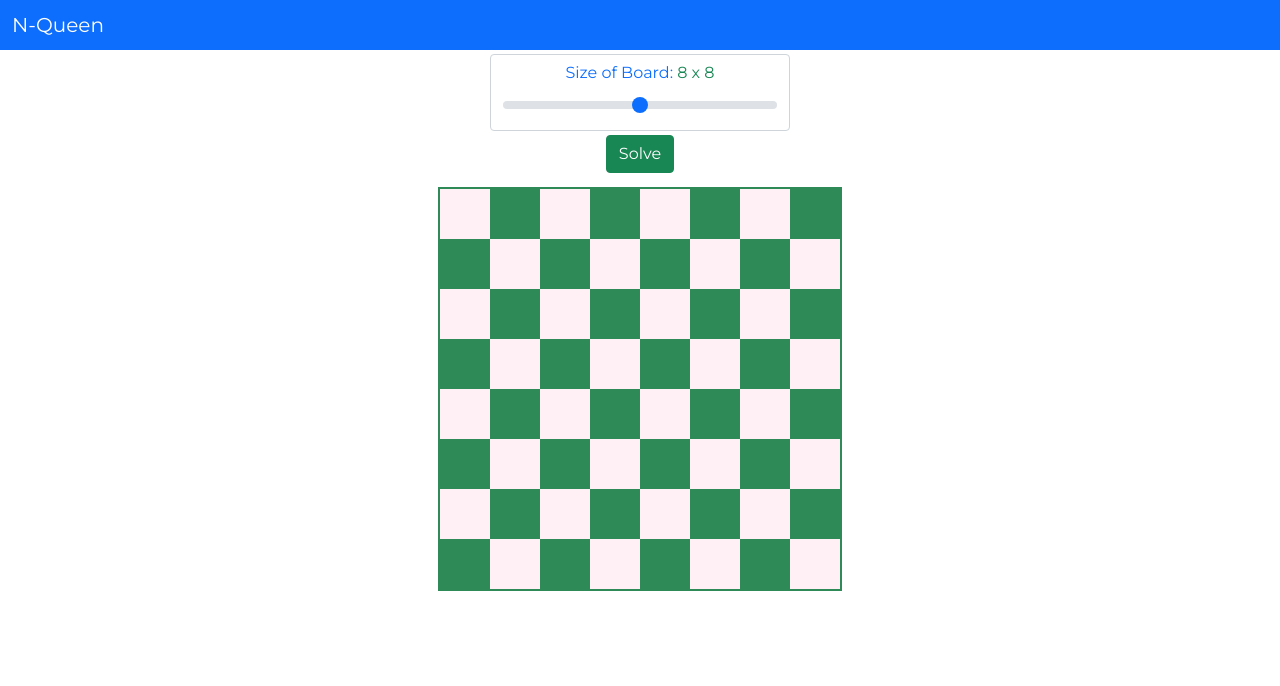
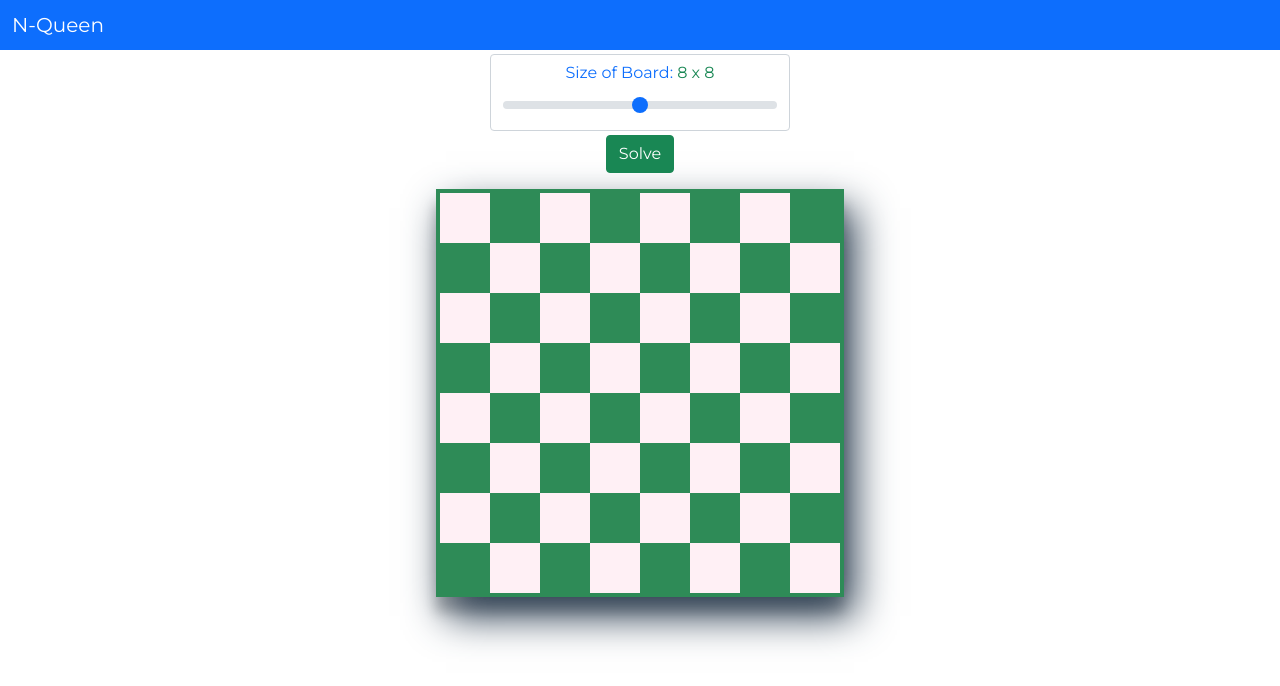
Before and after one commit to The-SP/N-Queen-Visualizer, a React (Create React App) app: page / in a window 1280 px wide. Shown: the top 686 px of the page. Built offline with nearby package versions, Linux system fonts and the light colour scheme.

Commit message:
Add box shadow for board

```diff
--- a/src/components/Board.css
+++ b/src/components/Board.css
@@ -2,7 +2,8 @@
   margin-top: 1rem;
   width: fit-content;
   height: fit-content;
-  outline: solid 2px seagreen;
+  border: solid 4px seagreen;
+  box-shadow: rgb(38, 57, 77) 10px 19px 38px, rgba(0, 0, 0, 0.22) 0px 15px 12px;
 }
 
 .square {
```
